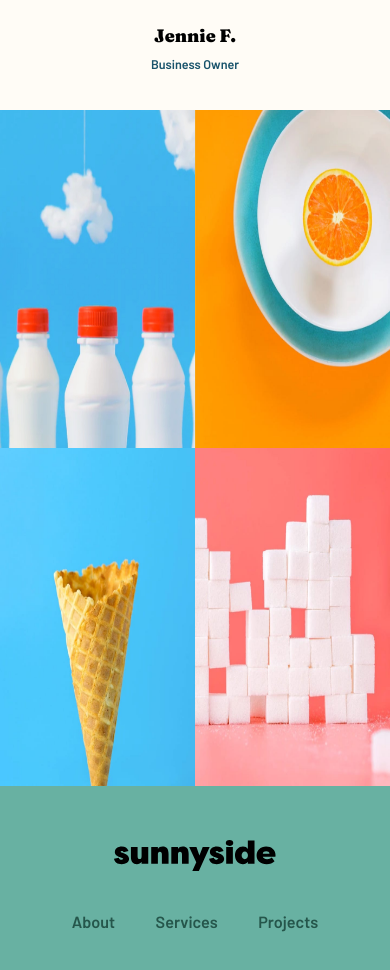
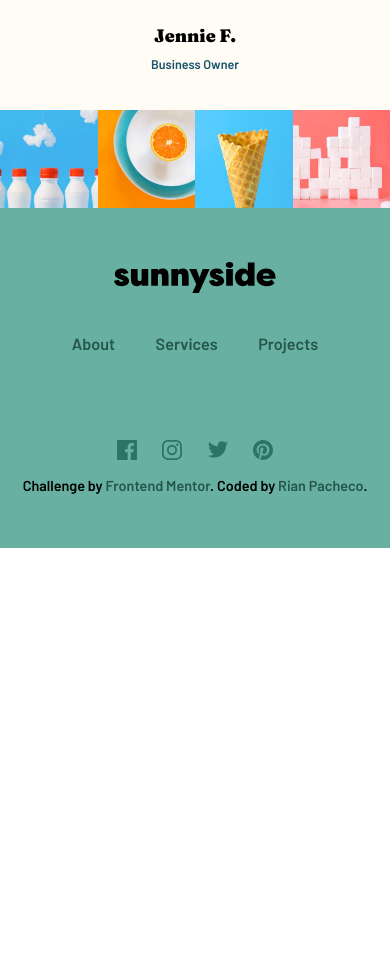
Before and after one commit to RianPacheco/sunnyside-agency-landing-page-master, a plain HTML site: page index.html in a window 390 px wide. Shown: the part 4530-5500 px from the top of the page. After the commit the page ends 5078 px from the top, so only its background shows below. Drawn offline with Linux system fonts and the light colour scheme; files whose address does not match are found by name.

Commit message:
🔆 Uptade 4fr img

```diff
--- a/css/styles.css
+++ b/css/styles.css
@@ -13,7 +13,7 @@ body {
 .cabe {
   height: 100vh;
   padding: 2.5rem;
-  background-image: url(images/desktop/image-header.jpg);
+  background-image: url(../images/desktop/image-header.jpg);
   background-position: center;
   background-size: cover;
   position: relative;
@@ -296,22 +296,28 @@ body {
   font-family: "Barlow", sans-serif;
 }
 
-.gallery {
-  display: flex;
-  align-items: center;
-  justify-content: space-between;
-  height: 70vh;
-  overflow: hidden;
+#img-section {
+  display: grid;
+  grid-template-columns: repeat(4, 1fr);
 }
 
-.gallery picture {
-  flex-basis: 33%;
+.bottom-img {
   height: 100%;
 }
 
-.gallery picture img {
+.bottom-img img {
+  max-width: 100%;
   width: 100%;
   height: 100%;
+  object-fit: cover;
+}
+
+.desktop-img {
+  display: block;
+}
+
+.mobile-img {
+  display: none;
 }
 
 /* Footer starts here */
@@ -530,15 +536,12 @@ footer .attribution a:hover {
     font-size: 0.7rem;
   }
 
-  .gallery {
-    height: 80vh;
-    flex-wrap: wrap;
-    overflow: visible;
+  .mobile-img {
+    display: block;
   }
 
-  .gallery picture {
-    flex-basis: 50%;
-    height: 50%;
+  .desktop-img {
+    display: none;
   }
 
   footer {
--- a/index.html
+++ b/index.html
@@ -31,7 +31,7 @@
           </ul>
         </nav>
         <img
-          src="images/icon-hamburger.svg"
+          src="./images/icon-hamburger.svg"
           alt="hamburger"
           class="mobile-menu"
           id="menu"
@@ -39,20 +39,9 @@
       </header>
       <div class="header-text">
         <h1>We are creatives</h1>
-        <img src="images/icon-arrow-down.svg" alt="icon arrow down" />
+        <img src="./images/icon-arrow-down.svg" alt="icon arrow down" />
       </div>
     </section>
-
-    <div class="mobile-nav" id="mobileNav">
-      <nav>
-        <ul>
-          <li><a href="#">About</a></li>
-          <li><a href="#">Services</a></li>
-          <li><a href="#">Projects</a></li>
-          <li><a href="#">Contact</a></li>
-        </ul>
-      </nav>
-    </div>
 
     <section class="caracter">
       <article>
@@ -75,7 +64,7 @@
               srcset="images/mobile/image-transform.jpg"
             />
             <img
-              src="images/desktop/image-transform.jpg"
+              src="./images/desktop/image-transform.jpg"
               alt="transform image"
             />
           </picture>
@@ -90,7 +79,7 @@
               srcset="images/mobile/image-stand-out.jpg"
             />
             <img
-              src="images/desktop/image-stand-out.jpg"
+              src="./images/desktop/image-stand-out.jpg"
               alt="stand out imnage"
             />
           </picture>
@@ -170,44 +159,56 @@
       </div>
     </section>
 
-    <div class="gallery">
-      <picture>
-        <source
-          media="(max-width:"
-          375px)
-          srcset="images/mobile/image-gallery-milkbottles.jpg"
+    <section id="img-section">
+      <div class="bottom-img">
+        <img
+          class="desktop-img"
+          src="./images/desktop/image-gallery-milkbottles.jpg"
+          alt=""
         />
         <img
-          src="images/desktop/image-gallery-milkbottles.jpg"
-          alt="milk bottle"
+          class="mobile-img"
+          src="./images/mobile/image-gallery-milkbottles.jpg"
+          alt=""
         />
-      </picture>
-      <picture>
-        <source
-          media="max-width: 375px"
-          srcset="images/mobile/image-gallery-orange.jpg"
-        />
-        <img src="images/desktop/image-gallery-orange.jpg" alt="orange" />
-      </picture>
-      <picture>
-        <source
-          media="max-width: 375px"
-          srcset="images/mobile/image-gallery-cone.jpg"
-        />
-        <img src="images/desktop/image-gallery-cone.jpg" alt="ice cream cone" />
-      </picture>
-      <picture>
-        <source
-          media="(max-width:"
-          375px)
-          srcset="images/mobile/image-gallery-sugarcubes.jpg"
+      </div>
+      <div class="bottom-img">
+        <img
+          class="desktop-img"
+          src="./images/desktop/image-gallery-orange.jpg"
+          alt=""
         />
         <img
-          src="images/desktop/image-gallery-sugarcubes.jpg"
-          alt="sugar cubes"
+          class="mobile-img"
+          src="./images/mobile/image-gallery-orange.jpg"
+          alt=""
         />
-      </picture>
-    </div>
+      </div>
+      <div class="bottom-img">
+        <img
+          class="desktop-img"
+          src="./images/desktop/image-gallery-cone.jpg"
+          alt=""
+        />
+        <img
+          class="mobile-img"
+          src="./images/mobile/image-gallery-cone.jpg"
+          alt=""
+        />
+      </div>
+      <div class="bottom-img">
+        <img
+          class="desktop-img"
+          src="./images/desktop/image-gallery-sugarcubes.jpg"
+          alt=""
+        />
+        <img
+          class="mobile-img"
+          src="./images/mobile/image-gallery-sugar-cubes.jpg"
+          alt=""
+        />
+      </div>
+    </section>
 
     <footer>
       <nav>
@@ -251,7 +252,5 @@
         >.
       </div>
     </footer>
-
-    <script src="index.js"></script>
   </body>
 </html>
```
